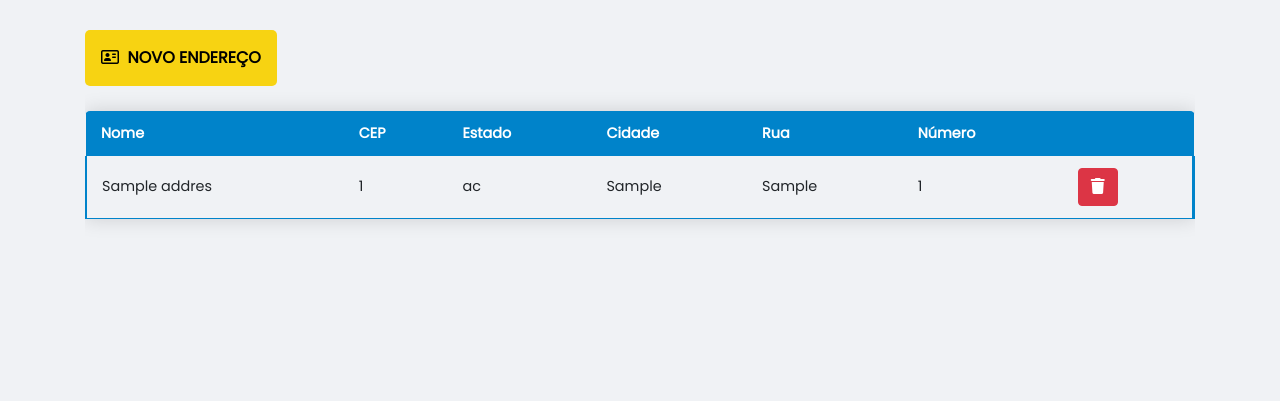
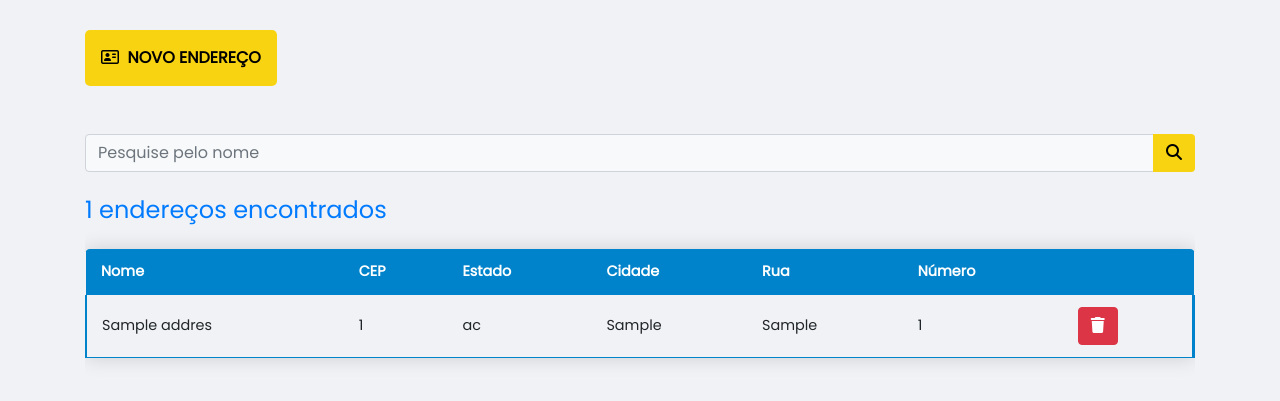
Before and after one commit to almeida-matheus/address-cep, a PHP site: page / in a window 1280 px wide. Shown: the part 66-467 px from the top of the page. Run offline with PHP 8.4, Linux system fonts and the light colour scheme; tables that the repository leaves empty hold one stand-in row (values such as "Sample post"); some libraries are stand-ins or nearby versions.

Commit message:
add new function search term

```diff
--- a/project/function.php
+++ b/project/function.php
@@ -15,6 +15,28 @@ class Address
         $addresses = $resultado->fetch_all(MYSQLI_ASSOC);
 
         return $addresses;
+    }
+
+    public function exibirPesquisa(string $cep): array
+    {
+        $search = $this->mysql->prepare('SELECT id, nome, cep, estado, cidade, rua, numero FROM address WHERE cep LIKE ?');
+        $search->bind_param('s', $cep);
+
+        $search->execute();
+
+        if(!$search->execute()){
+            header('Location: index.php');
+            die();
+        }
+
+        $result = $search->get_result();
+        $users  = $result->fetch_all(MYSQLI_ASSOC);
+
+        // echo "<pre>";
+        // var_dump($users);
+        // echo "</pre>";
+
+        return $users;
     }
 
     public function adicionar(string $nome, int $cep, string $rua, int $numero, string $cidade, string $estado): void
--- a/project/index.php
+++ b/project/index.php
@@ -3,9 +3,32 @@
 require 'config.php';
 require 'function.php';
 
-//! FUNÇÃO PARA EXIBIR TODAS LINHAS
-$address = new Address($mysql);
-$addresses = $address->exibirTodos();
+if ($_SERVER['REQUEST_METHOD'] === 'GET') {
+    //! FUNÇÃO PARA EXIBIR TODAS LINHAS
+    $address = new Address($mysql);
+    $addresses = $address->exibirTodos();
+    $qntLine = count($addresses);
+
+    // echo "<pre>";
+    // echo count($addresses);
+    // echo "</pre>";
+    // if ((!is_numeric(isset($_GET['input_search']))) && (isset($_GET['input_search']))) {
+    // if (!is_numeric($_GET['input_search']) && $_GET['input_search'] ) {
+    //! FUNÇÃO PARA EXIBIR LINHAS Q TEM O CEP = PESQUISA
+    if (isset($_GET['input_search'])) {
+        //* checa se digitou numero
+        if (is_numeric($_GET['input_search'])) {
+            $address = new Address($mysql);
+            $addresses = $address->exibirPesquisa("%{$_GET['input_search']}%");
+            $qntLine = count($addresses);
+        }
+        else {
+            echo "<script>alert('Somento números são aceitos')</script>";
+            echo "<script>alertMessage('Somento números são aceitos')</script>";
+            echo "<script type='text/javascript' src='./js/scripts.js'>alertMessage('Somento números são aceitos');</script>";
+        }
+    }
+}
 
 if ($_SERVER['REQUEST_METHOD'] === 'POST') {
     //! FUNÇÃO ADICIONAR UMA LINHA
@@ -43,7 +66,7 @@ if ($_SERVER['REQUEST_METHOD'] === 'POST') {
     <header class="all-navbar">
         <div class="container">
             <nav class="navbar">
-                <a class="navbar-brand pr-0 mr-0" href="#">
+                <a class="navbar-brand pr-0 mr-0" onclick = "reloadPage()">
                     <i class="far fa-address-card"></i>
                     address cep
                 </a>
@@ -61,17 +84,19 @@ if ($_SERVER['REQUEST_METHOD'] === 'POST') {
             NOVO ENDEREÇO
         </a>
 
-        <!-- <form method="get" action="{% url 'busca' %}">
-            <div class="input-group my-5">
+        <form method="get" action="index.php">
+            <div class="input-group mt-5 mb-3">
                 <input type="search" class="form-control bg-light" placeholder="Pesquise pelo nome"
-                    aria-label="pesquisar contato" aria-describedby="button-addon" value="" name="termo">
+                    aria-label="pesquisar contato" aria-describedby="button-addon" name="input_search">
                 <div class="input-group-append">
                     <button class="btn search__btn" type="submit" id="button-addon">
                         <i class="fas fa-search"></i>
                     </button>
                 </div>
             </div>
-        </form> -->
+        </form>
+
+        <h4 class="text-primary mb-0 mt-4 "><span><?php echo $qntLine; ?></span> endereços encontrados</h4>
 
         <!--! TABLE -->
         <section id="table-overflow">
@@ -235,6 +260,12 @@ if ($_SERVER['REQUEST_METHOD'] === 'POST') {
     </div>
     <!--// MODAL-->
 
+    <script>
+    function alertMessage(message){
+        alert_message.parentElement.classList.add('active')
+        alert_message.innerHTML = `<i class="fas fa-exclamation-triangle"></i> <strong>Erro!</strong> ${message}`
+    }
+    </script>
     <!-- Bootstrap JavaScript -->
     <script src="https://code.jquery.com/jquery-3.5.1.slim.min.js"
         integrity="sha384-DfXdz2htPH0lsSSs5nCTpuj/zy4C+OGpamoFVy38MVBnE+IbbVYUew+OrCXaRkfj"
--- a/project/js/scripts.js
+++ b/project/js/scripts.js
@@ -13,6 +13,7 @@ const Modal = {
     }
 }
 
+const reload_btn = document.querySelector('.reload__btn');
 const alert_message = document.querySelector('.alert-message');
 const cep_btn = document.querySelector('.cep__btn');
 const tabela = document.getElementById('tbl');
@@ -22,6 +23,16 @@ const rua = document.getElementById('rua');
 const numero = document.getElementById('numero');
 const cidade = document.getElementById('cidade');
 const estado = document.getElementById('estado');
+
+function reloadPage(){
+    location.replace(location.pathname)
+    // location='index.php'
+}
+
+function alertMessage(message){
+    alert_message.parentElement.classList.add('active')
+    alert_message.innerHTML = `<i class="fas fa-exclamation-triangle"></i> <strong>Erro!</strong> ${message}`
+}
 
 function clearForm() {
     nome.value = "";
@@ -58,15 +69,16 @@ function validateCEP(value){
         }
         else {
             clearForm();
-            alert_message.parentElement.classList.add('active')
-            alert_message.innerHTML = `<i class="fas fa-exclamation-triangle"></i> <strong>Erro!</strong> Formato de CEP inválido.`
-            // alert("Formato de CEP inválido.");
+            alertMessage("Formato de CEP inválido")
+            // alert_message.parentElement.classList.add('active')
+            // alert_message.innerHTML = `<i class="fas fa-exclamation-triangle"></i> <strong>Erro!</strong> Formato de CEP inválido.`
         }
     }
     else {
         clearForm();
-        alert_message.parentElement.classList.add('active')
-        alert_message.innerHTML = `<i class="fas fa-exclamation-triangle"></i> <strong>Erro!</strong> Campo CEP vazio`
+        alertMessage("Campo CEP vazio")
+        // alert_message.parentElement.classList.add('active')
+        // alert_message.innerHTML = `<i class="fas fa-exclamation-triangle"></i> <strong>Erro!</strong> Campo CEP vazio`
     }
 }
 
@@ -87,9 +99,9 @@ function requestCEP(cep) {
                     displayResults(response)
                 })
                 .catch(error => {
-                    alert_message.parentElement.classList.add('active')
-                    alert_message.innerHTML = `<i class="fas fa-exclamation-triangle"></i> <strong>Erro!</strong> ${error.message}`
-                    // alert(error.message)
+                    alertMessage(error.message)
+                    // alert_message.parentElement.classList.add('active')
+                    // alert_message.innerHTML = `<i class="fas fa-exclamation-triangle"></i> <strong>Erro!</strong> ${error.message}`
                 })
         })
 }
```
Also changed, not shown: README.md.
